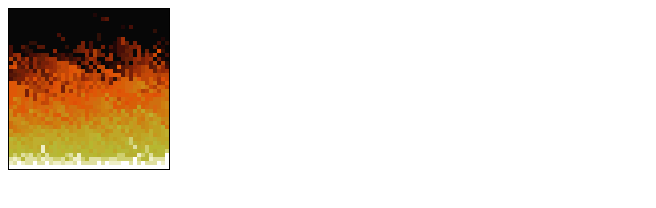
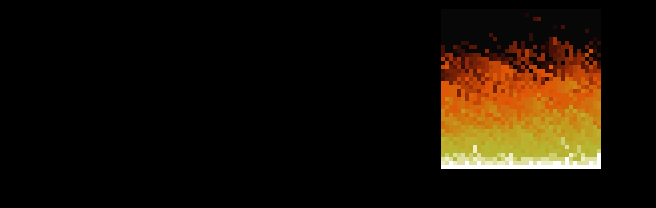
Before and after one commit to kessedias/DoomFireExercise, a plain HTML site: page index.html in a window 1280 px wide. Shown: the whole page, without its empty margins (0-656 px from the left). Drawn offline with Linux system fonts and the light colour scheme.

Commit message:
:fire: Updating Description and style
Updating files

```diff
--- a/style.css
+++ b/style.css
@@ -1,3 +1,6 @@
+body{
+    background-color: black;
+}
 table{
     border-collapse: collapse;
     border: 1px solid #000;
@@ -28,3 +31,8 @@ td.pixel{
    height: 4px;
    border: 0;
 }
+
+#fireCanvas{
+   margin: 0 auto;
+   width: 400px;
+}
```
Also changed, not shown: 1 other file.
